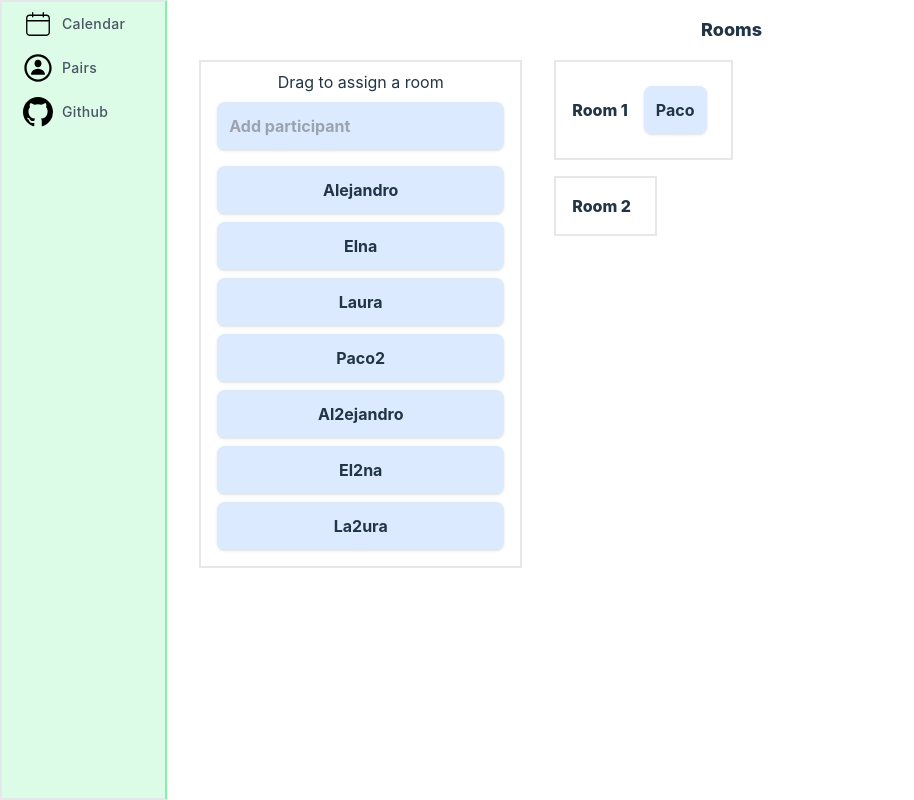
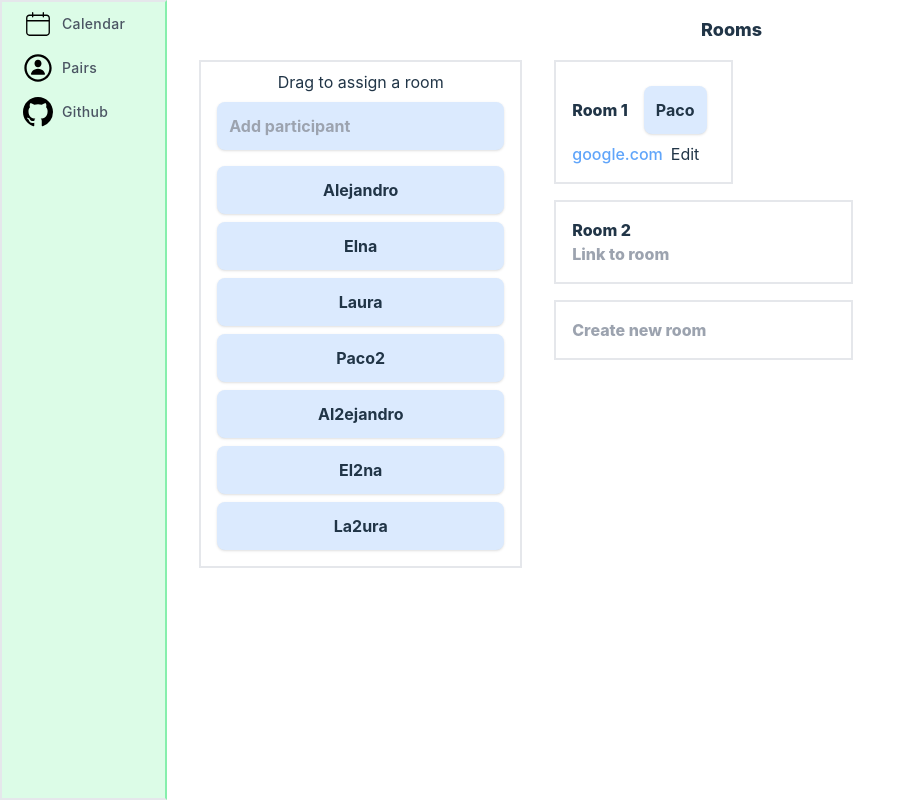
Before and after one commit to alexgt9/pairing-matrix, a React (Vite) app: page /#/pairs in a window 1280 px wide. Shown: the whole page, without its empty margins (0-914 px from the left). Built offline with nearby package versions, Linux system fonts and the light colour scheme.

Commit message:
Añadir link a room

```diff
--- a/src/components/PairingRoom.tsx
+++ b/src/components/PairingRoom.tsx
@@ -6,6 +6,7 @@ export type PairingRoomProps = {
   link?: string;
   startDraging: (name: string) => void;
   finishDraging: (roomName: string) => void;
+  onLinkChange: (link: string) => void;
 };
 
 export default ({
@@ -14,6 +15,7 @@ export default ({
   link,
   startDraging,
   finishDraging,
+  onLinkChange
 }: PairingRoomProps) => {
   const [dragOver, setDragOver] = useState<boolean>(false);
   const activeClass = dragOver ? "border-yellow-400" : "";
@@ -39,15 +41,38 @@ export default ({
     setDragOver(false);
   };
 
+  const [newLink, setNewLink] = useState<string>(link ?? "");
+  const [editableLink, setEditableLink] = useState<boolean>(false);
+
+  const onChangeLink = (event: React.ChangeEvent<HTMLInputElement>) => {
+    setNewLink(event.currentTarget.value);
+  };
+
+  const onLinkClick = () => {
+    setEditableLink(true);
+  };
+
+  const onLinkBlur = () => {
+    setEditableLink(false);
+  };
+
+  const onKeydownLink = (event: React.KeyboardEvent<HTMLInputElement>) => {
+    if (event.key === "Enter" && newLink) {
+      onLinkChange(newLink);
+      setEditableLink(false);
+    }
+  };
+
   return (
     <div
-      className={`flex border-2 w-max m-4 p-4 ${activeClass}`}
-      data-room={roomName}
-      onDragOver={onDragOverRoom}
+      className={`flex flex-col border-2 w-max m-4 p-4 ${activeClass}`}
       onDragEnter={onDragOverRoom}
       onDragLeave={onDragLeaveRoom}
+      onDragOver={onDragOverRoom}
       onDrop={onDrop}
+      data-room={roomName}
     >
+      <div className="flex">
         <span className="self-center font-extrabold mr-2">{roomName}</span>
         {names.map((name) => {
           return (
@@ -61,13 +86,28 @@ export default ({
             </div>
           );
         })}
-      {link && (
-        <span className="font-bold self-center">
-          Link:{" "}
-          <a className="text-blue-600" href="{link}">
+      </div>
+      {!editableLink && link && (
+        <div className="self-start">
+          <a className="text-blue-400" href="google.com">
             {link}
           </a>
+          <span className="ml-2" onClick={onLinkClick}>
+            Edit
           </span>
+        </div>
+      )}
+      {(editableLink || !link) && (
+        <input
+          type={"text"}
+          className="self-center font-extrabold"
+          placeholder="Link to room"
+          onKeyDown={onKeydownLink}
+          onChange={onChangeLink}
+          value={newLink}
+          autoFocus={editableLink}
+          onBlur={onLinkBlur}
+        />
       )}
     </div>
   );
--- a/src/pages/Pairs.tsx
+++ b/src/pages/Pairs.tsx
@@ -1,16 +1,12 @@
-import React, { KeyboardEvent, useEffect, useState } from "react";
+import React, { useState } from "react";
 import PairingRoom from "../components/PairingRoom";
 
 type Room = {
   id: string;
-  name: string;
   link?: string;
 };
 
-type RoomWithParticipants = {
-  id: string;
-  name: string;
-  link?: string;
+type RoomWithParticipants = Room & {
   participants: string[];
 };
 
@@ -23,6 +19,7 @@ const TO_ASSIGN_ROOM = "toAssign";
 
 export default () => {
   const [newName, setNewName] = useState<string>("");
+  const [error, setError] = useState<boolean>(false);
   const [names, setNames] = useState<string[]>([
     "Paco",
     "Alejandro",
@@ -36,12 +33,13 @@ export default () => {
   const [assignations, setAssignations] = useState<Assignation[]>([
     { name: "Paco", roomId: "Room 1" },
   ]);
-  const [error, setError] = useState<boolean>(false);
   const [movingPerson, setMovingPerson] = useState<string | undefined>();
 
-  const [realRooms, setRealRooms] = useState<Room[]>([
-    { id: "Room 1", name: "Room 1" },
-    { id: "Room 2", name: "Room 2" },
+  const [newRoom, setNewRoom] = useState<string>("");
+  const [errorRoom, setErrorRoom] = useState<boolean>(false);
+  const [rooms, setRooms] = useState<Room[]>([
+    { id: "Room 1", link: "google.com" },
+    { id: "Room 2" },
   ]);
 
   const participantsWithoutRoom = names.filter((name) => {
@@ -57,10 +55,9 @@ export default () => {
       .map((assignation) => assignation.name);
   };
 
-  const roomsWithParticipants = realRooms.map((room) => {
+  const roomsWithParticipants = rooms.map((room) => {
     return {
-      id: room.id,
-      name: room.name,
+      ...room,
       participants: participantsForRoom(room.id),
     } as RoomWithParticipants;
   });
@@ -70,7 +67,7 @@ export default () => {
     setError(false);
   };
 
-  const onKeydownNewName = (event: KeyboardEvent<HTMLInputElement>) => {
+  const onKeydownNewName = (event: React.KeyboardEvent<HTMLInputElement>) => {
     if (event.key === "Enter" && newName) {
       if (names.includes(newName)) {
         setError(true);
@@ -84,8 +81,29 @@ export default () => {
     }
   };
 
+  const onNewRoomChange = (event: React.ChangeEvent<HTMLInputElement>) => {
+    setNewRoom(event.currentTarget.value);
+    setErrorRoom(false);
+  };
+
+  const onKeydownNewRoom = (event: KeyboardEvent<HTMLInputElement>) => {
+    if (event.key === "Enter" && newRoom) {
+      if (rooms.some(room => room.id ===  newRoom )) {
+        setErrorRoom(true);
+
+        return;
+      }
+
+      setRooms((oldRoom) => [...oldRoom, { id: newRoom }]);
+      setNewRoom("");
+      setErrorRoom(false);
+    }
+  };
+
   const unAssign = () => {
-    const newAssignations = assignations.filter((assignation) => assignation.name !== movingPerson);
+    const newAssignations = assignations.filter(
+      (assignation) => assignation.name !== movingPerson
+    );
     setAssignations(newAssignations);
   };
 
@@ -146,8 +164,8 @@ export default () => {
             />
             {error && (
               <div className="self-start text-red-400 font-semibold">
-                <span className="font-bold text-red-700">{newName}</span>{" "}
-                is already in the list
+                <span className="font-bold text-red-700">{newName}</span> is
+                already in the list
               </div>
             )}
             {participantsWithoutRoom.map((item) => (
@@ -162,10 +180,11 @@ export default () => {
             ))}
           </section>
           <section>
+            <section>
               {roomsWithParticipants.map((room) => (
                 <PairingRoom
                   key={room.id}
-                roomName={room.name}
+                  roomName={room.id}
                   names={room.participants}
                   link={room.link}
                   startDraging={setMovingPerson}
@@ -173,6 +192,24 @@ export default () => {
                 />
               ))}
             </section>
+            <section>
+              <div className={`flex border-2 w-max m-4`}>
+                <input
+                  type={"text"}
+                  className="self-center font-extrabold p-4"
+                  placeholder="Create new room"
+                  onKeyDown={onKeydownNewRoom}
+                  onChange={onNewRoomChange}
+                  value={newRoom}
+                />
+              </div>
+              {errorRoom && (
+                <div className="self-start text-red-400 font-semibold">
+                  <span className="font-bold text-red-700">{newRoom}</span> already exists
+                </div>
+              )}
+            </section>
+          </section>
         </section>
       </section>
     </>
```
Also changed, not shown: 2 other files (tests, documents, lock files or other folders). Lines whose indentation alone changed are shown as unchanged.
